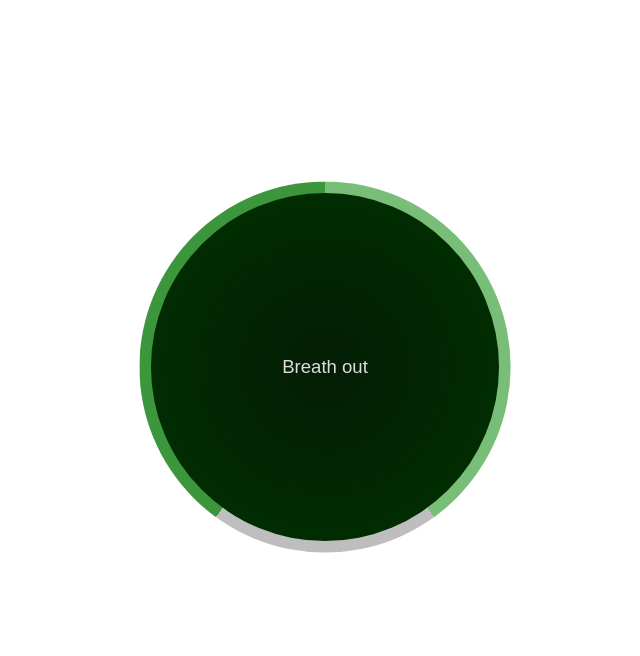
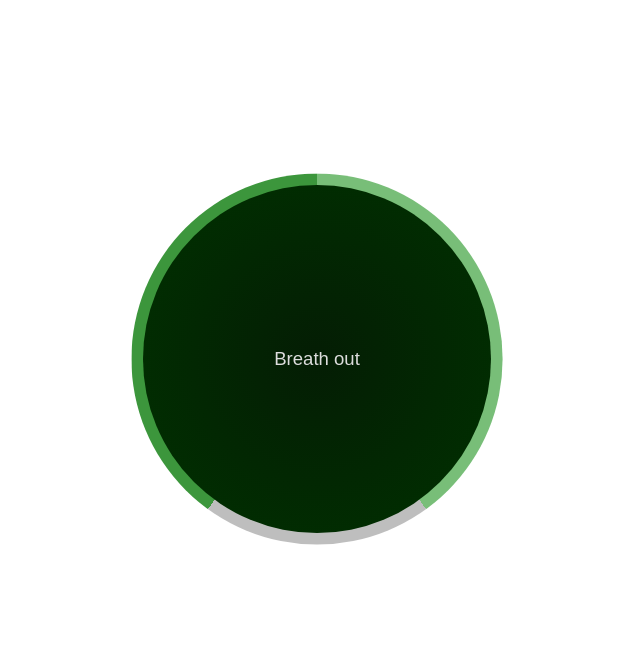
Before and after one commit to PiotrKrzaczkowski/DeepBreathApp, a plain HTML site: page index.html in a window 1280 px wide. Shown: the part 160-816 px from the top of the page, without its empty margins (323-963 px from the left). Drawn offline with Linux system fonts and the light colour scheme; a web font is replaced by a local one.

Commit message:
changed box-sizing

```diff
--- a/style.css
+++ b/style.css
@@ -1,7 +1,13 @@
 @import url('href="https://fonts.googleapis.com/css2?family=Poppins&display=swap" rel="stylesheet"');
+* {
+  margin: 0;
+  padding: 0;
+  box-sizing: border-box;
+}
+
 body {
   height: 100vh;
-  width: 100%;
+  width: 100vw;
   background-image: url(./relaxer.jpg);
   background-position: center;
   color: #ddd;
@@ -11,6 +17,7 @@ body {
   overflow: hidden;
   box-sizing: border-box;
   font-family: "Yusei Magic", sans-serif;
+  overflow: hidden;
 }
 
 .container {
```
